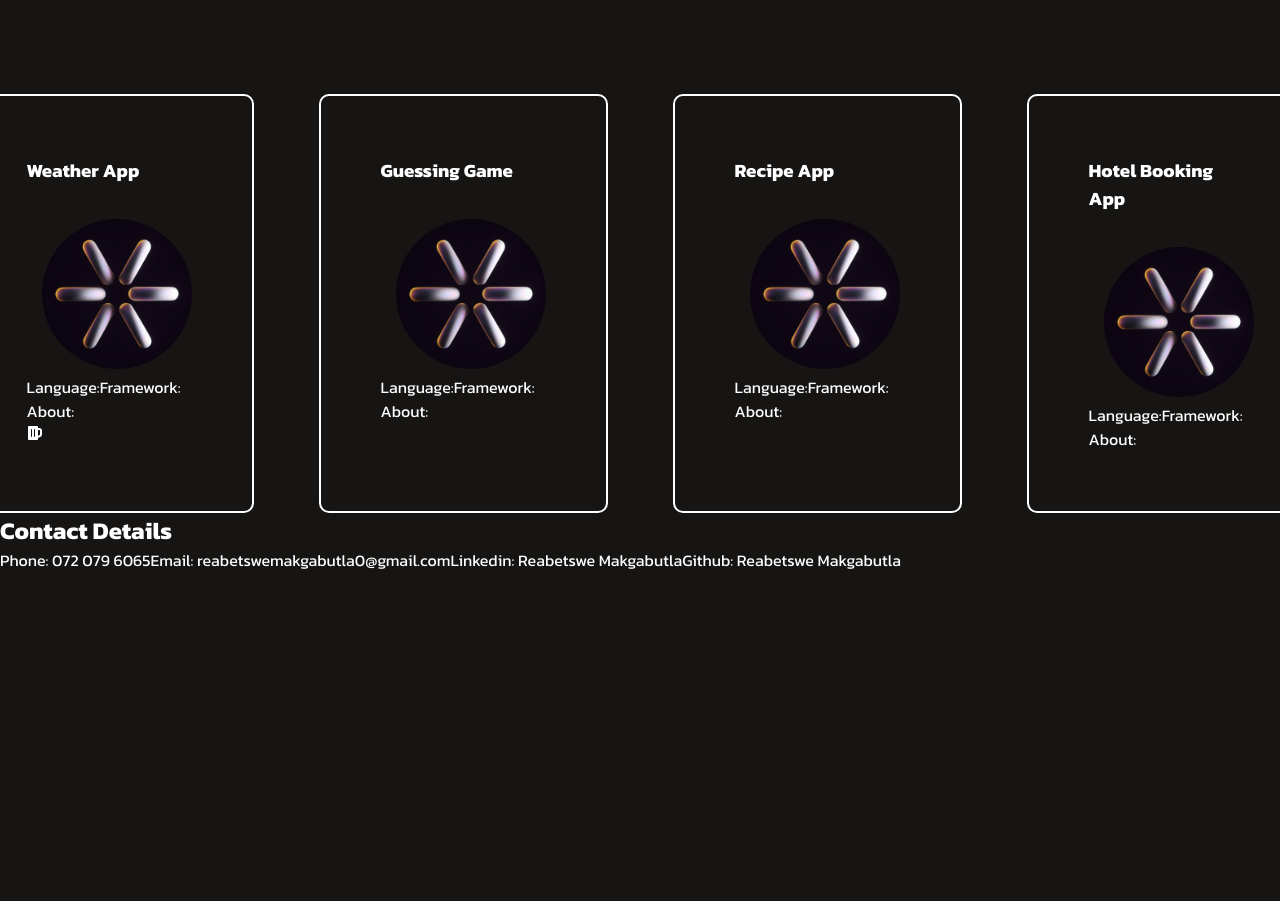
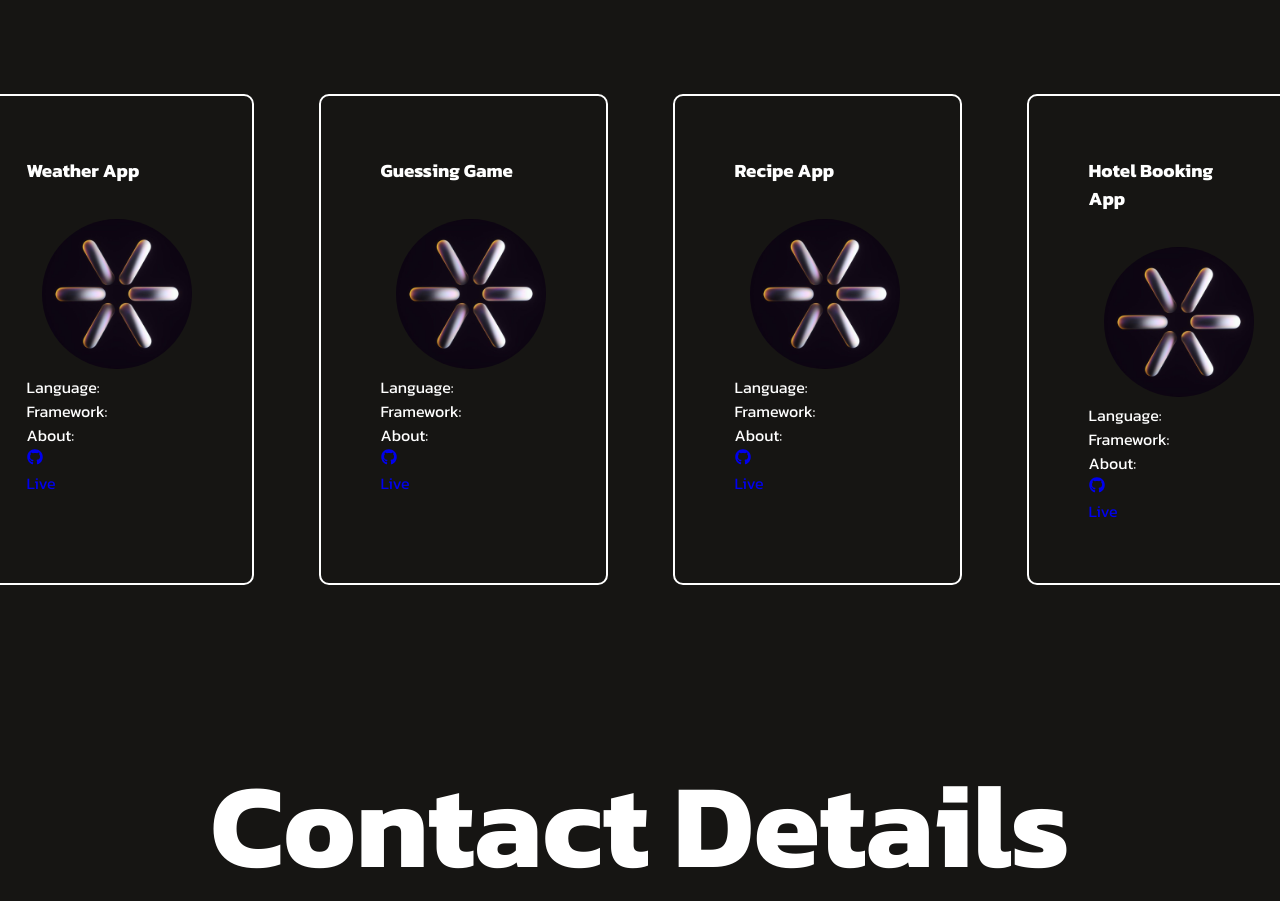
Before and after one commit to ReaDaCoder/professional-portfolio-website, a React (Vite) app: page / in a window 1280 px wide. Shown: the part 1896-2797 px from the top of the page. Before the commit the page ends 2468 px from the top, so only its background shows below. Built offline with nearby package versions, Linux system fonts and the light colour scheme.

Commit message:
added css for contact component

```diff
--- a/public/Components/About.jsx
+++ b/public/Components/About.jsx
@@ -11,11 +11,6 @@ export default function About() {
             width="350"
             className="profile-img"
           />
-          {/* <img
-            src="/public/Components/my-pictture.jpg"
-            alt="React Image"
-            width="350"
-          /> */}
         </div>
         <div className="about-two">
           <h2 className="hero-intro">Hi I'm,</h2>
--- a/public/Components/Contacts.jsx
+++ b/public/Components/Contacts.jsx
@@ -1,16 +1,34 @@
 import React from "react";
+import { GrLinkedin } from "react-icons/gr";
+import { FaGithub } from "react-icons/fa";
+import { MdEmail } from "react-icons/md";
+import { FaPhone } from "react-icons/fa6";
 
 
 export default function Contacts(){
     return(
         <>
+        <div className="contact-heading">
         <h2>Contact Details</h2>
-        <ul>
-            <li>Phone: 072 079 6065</li>
-            <li>Email: reabetswemakgabutla0@gmail.com</li>
-            <li>Linkedin: Reabetswe Makgabutla</li>
-            <li>Github: Reabetswe Makgabutla</li>
-        </ul>
+        </div>
+        <div className="contact-container">
+            <div className="contact-link">
+                <div className="icon"><FaPhone /></div>
+                072 079 6065
+                </div>
+            <div className="contact-link">
+            <div className="icon"><MdEmail /></div>
+                reabetswemakgabutla0@gmail.com
+                </div>
+            <div className="contact-link">
+            <div className="icon"><GrLinkedin /></div>
+                <a href="#">Reabetswe Makgabutla</a>
+                </div>
+            <div className="contact-link">
+            <div className="icon"><FaGithub /></div>
+                <a href="#">Reabetswe Makgabutla</a>
+                </div>
+        </div>
         </>
     )
 }
--- a/public/Components/Work.jsx
+++ b/public/Components/Work.jsx
@@ -1,8 +1,8 @@
-import React from 'react';
-import { FaBeer } from "@react-icons/all-files/fa/FaBeer";
+import React from "react";
+import { FaGithub } from "react-icons/fa";
 
-export default function Work(){
-    return(
+export default function Work() {
+  return (
     <>
       <div className="mywork-title">
         <h2>Work</h2>
@@ -17,13 +17,16 @@ export default function Work(){
             className="work-img"
           />
           <div className="work-tools">
-                    <ul>
-                        <li>Language:</li>
-                        <li>Framework:</li>
-                        <li>About:</li>
+            <ul className="tools-list">
+              <li className="tool-item">Language:</li>
+              <li className="tool-item">Framework:</li>
+              <li className="tool-item">About:</li>
             </ul>
           </div>
-                <FaBeer />
+          <div className="code-live">
+            <div className="code"><a href="#"><FaGithub /></a></div>
+            <div className="live"><a href="#">Live</a></div>
+          </div>
         </div>
         <div className="work">
           <h3>Guessing Game</h3>
@@ -34,11 +37,15 @@ export default function Work(){
             className="work-img"
           />
           <div className="work-tools">
-                    <ul>
-                        <li>Language:</li>
-                        <li>Framework:</li>
-                        <li>About:</li>
+            <ul className="tools-list">
+              <li className="tool-item">Language:</li>
+              <li className="tool-item">Framework:</li>
+              <li className="tool-item">About:</li>
             </ul>
+          </div>
+          <div className="code-live">
+            <div className="code"><a href="#"><FaGithub /></a></div>
+            <div className="live"><a href="#">Live</a></div>
           </div>
         </div>
         <div className="work">
@@ -50,11 +57,15 @@ export default function Work(){
             className="work-img"
           />
           <div className="work-tools">
-                    <ul>
-                        <li>Language:</li>
-                        <li>Framework:</li>
-                        <li>About:</li>
+            <ul className="tools-list">
+              <li className="tool-item">Language:</li>
+              <li className="tool-item">Framework:</li>
+              <li className="tool-item">About:</li>
             </ul>
+          </div>
+          <div className="code-live">
+            <div className="code"><a href="#"><FaGithub /></a></div>
+            <div className="live"><a href="#">Live</a></div>
           </div>
         </div>
         <div className="work">
@@ -66,14 +77,18 @@ export default function Work(){
             className="work-img"
           />
           <div className="work-tools">
-                    <ul>
-                        <li>Language:</li>
-                        <li>Framework:</li>
-                        <li>About:</li>
+            <ul className="tools-list">
+              <li className="tool-item">Language:</li>
+              <li className="tool-item">Framework:</li>
+              <li className="tool-item">About:</li>
             </ul>
+          </div>
+          <div className="code-live">
+            <div className="code"><a href="#"><FaGithub /></a></div>
+            <div className="live"><a href="#">Live</a></div>
           </div>
         </div>
       </div>
     </>
-    )
+  );
 }
--- a/src/App.css
+++ b/src/App.css
@@ -1,11 +1,7 @@
 * {
   text-decoration: none;
-  /* background-color: #132E35; */
   margin: 0;
   padding: 0;
-  /* background-image: url("/bg-img-portfolio.png"); */
-  /* background-color: #9c6DB0;*/
-  /*background-image: linear-gradient(315deg, #9c6DB0 0%, #233A4E 74%); */
 }
 
 body {
@@ -15,10 +11,6 @@ body {
   font-family: "Kanit", serif
 }
 
-/* .navbar {
-  background: crimson;
-  font-family: "Gill Sans", "Gill Sans MT", Calibri, "Trebuchet MS", sans-serif;
-} */
 .navdiv {
   display: flex;
   align-items: center;
@@ -32,20 +24,21 @@ body {
 }
 
 .nav-menu {
-  /* gap: 60px; */
   font-size: 20px;
 }
 
-li {
+
+.nav-item {
   list-style: none;
   display: inline-block;
 }
-li a {
+.nav-item a {
   color: white;
   font-size: 18px;
   font-weight: bold;
   margin-right: 25px;
 }
+
 
 .nav-connect, .hero-connect, .hero-cv{
   padding: 10px 10px;
@@ -202,7 +195,7 @@ flex-direction: column;
 .one .two {
   border: #131a24;
 }
-.expertise-heading,  .mywork-title{
+.expertise-heading,  .mywork-title, .contact-heading{
   text-align: center;
   font-family: "Kanit", serif;
   font-size: 80px;
@@ -213,7 +206,7 @@ flex-direction: column;
   margin-bottom: 50px;
 }
 
-.work-container{
+.work-container, .contact-container{
   display: flex;
   justify-content: center;
   gap: 65px;
@@ -225,7 +218,7 @@ flex-direction: column;
   justify-content: center;
 }
 
-.work{
+.work, .contact-link{
   border-radius: 10px;
   border: 2px solid white;
   padding:60px;
@@ -239,3 +232,13 @@ flex-direction: column;
   transform: scale(1.05);
   transition: 0.4s;
 }
+
+.tool-item{
+  list-style: none;
+}
+
+.icon{
+  display: block;
+  width: 65px;
+  color:red;
+}
--- a/src/App.jsx
+++ b/src/App.jsx
@@ -19,13 +19,12 @@ function App() {
           </a>
         </div>
         <ul className="nav-menu">
-          <li><a href="#">Home</a></li>
-          <li><a href="#">About Me</a></li>
-          <li><a href="#">Expertise</a></li>
-          <li><a href="#">Work</a></li>
-          {/* <li><a href="#">Experience</a></li> */}
-          <li><a href="#">Contact</a></li>
-        </ul>
+  <li className="nav-item"><a href="#">Home</a></li>
+  <li className="nav-item"><a href="#">About Me</a></li>
+  <li className="nav-item"><a href="#">Expertise</a></li>
+  <li className="nav-item"><a href="#">Work</a></li>
+  <li className="nav-item"><a href="#">Contact</a></li>
+</ul>
         <div className="nav-connect">Connect With Me</div>
       </div>
      </nav>
```
Lines whose indentation alone changed are shown as unchanged.
